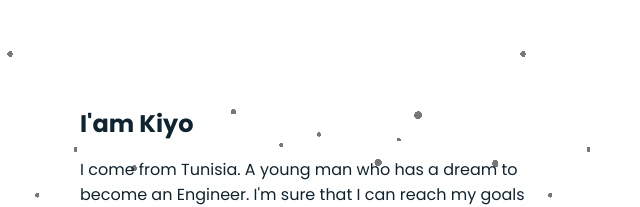
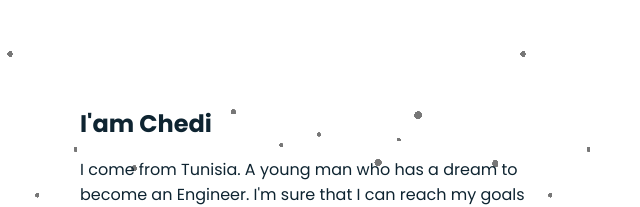
Before and after one commit to ckthiri1/portfolio, a plain HTML site: page portfolio/index.html in a window 1280 px wide. Shown: the part 932-1139 px from the top of the page, 576-1216 px from the left. Drawn offline with nearby package versions, Linux system fonts and the light colour scheme; no server answers.

Commit message:
changing stuff

```diff
--- a/portfolio/index.html
+++ b/portfolio/index.html
@@ -79,7 +79,7 @@
                     </div>
 
                     <div>
-                        <h2 class="about__subtitle">I'am Kiyo</h2>
+                        <h2 class="about__subtitle">I'am Chedi</h2>
                         <p class="about__text">I come from Tunisia. A young man who has a dream to become an Engineer. I'm sure that I can reach my goals</p>
                     </div>
                 </div>
```
